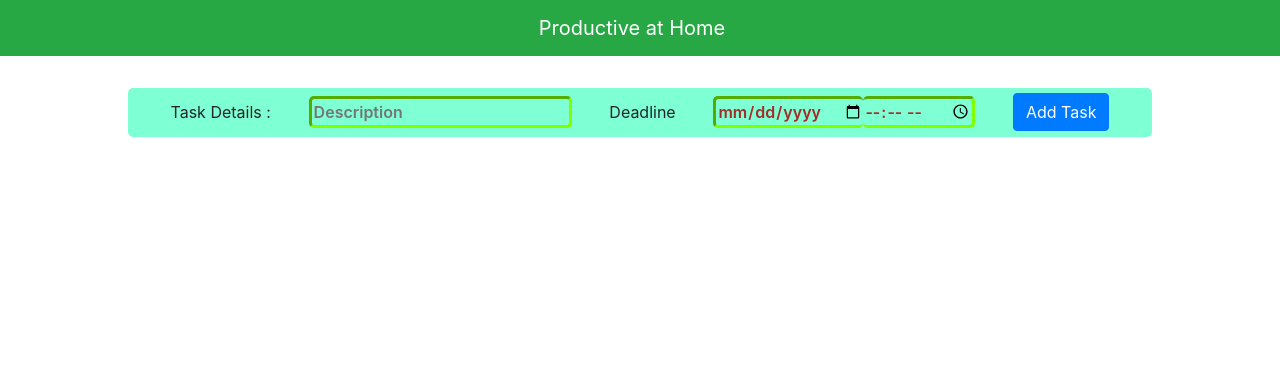
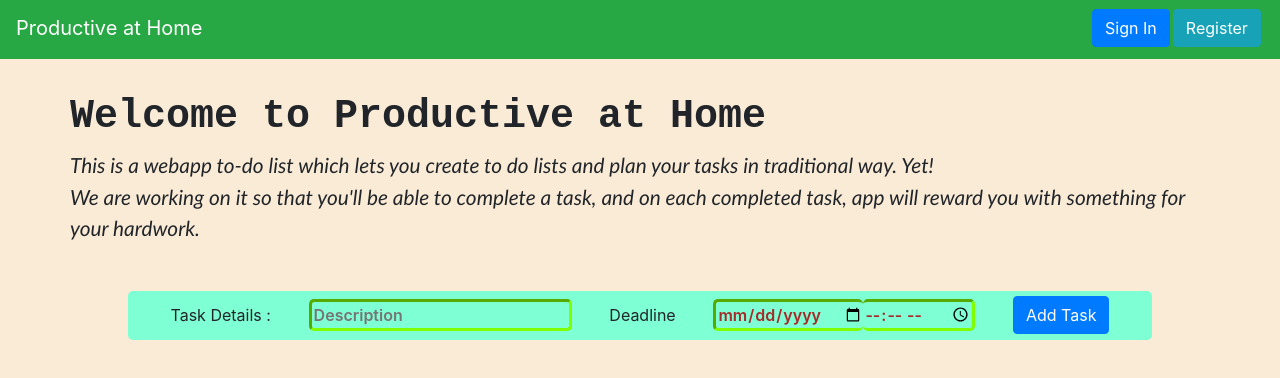
Before and after one commit to UsmanAhmadSaeed/Productive-At-Home, a React (Create React App) app: page / in a window 1280 px wide. Shown: the top 378 px of the page. Built offline with nearby package versions, Linux system fonts and the light colour scheme; no server answers; the database is empty.

Commit message:
trying new additions

```diff
--- a/package.json
+++ b/package.json
@@ -11,6 +11,7 @@
     "react": "^16.13.1",
     "react-bootstrap": "^1.0.1",
     "react-dom": "^16.13.1",
+    "react-router-dom": "^5.2.0",
     "react-scripts": "3.4.1"
   },
   "scripts": {
--- a/src/App.js
+++ b/src/App.js
@@ -1,15 +1,35 @@
 import React, { Component } from 'react';
+import { BrowserRouter as Router, Route } from 'react-router-dom';
 import Navbar from "./components/Navbar"
 import NewTask from "./components/NewTask"
 import ToDoList from "./components/ToDoList"
 import config from "./config"
 import './App.css';
 
+import LandingPage from './components/Landing';
+import Register from './components/Register';
+import SignInPage from './components/Signin';
+// import PasswordForgetPage from './components/PasswordForget';
+// import HomePage from './components/Home';
+// import AccountPage from './components/Account';
+// import AdminPage from './components/Admin';
+
+import * as ROUTES from './constants/routes';
+
 class App extends Component {
   render(){
       return (
       <div className="App">
-        <Navbar />
+        <Router>
+          <Navbar />
+          <Route exact path={ROUTES.LANDING} component={LandingPage} />
+          <Route path={ROUTES.REGISTER} component={Register} />
+          <Route path={ROUTES.SIGN_IN} component={SignInPage} />
+          {/* <Route path={ROUTES.PASSWORD_FORGET} component={PasswordForgetPage} />
+          <Route path={ROUTES.HOME} component={HomePage} />
+          <Route path={ROUTES.ACCOUNT} component={AccountPage} />
+          <Route path={ROUTES.ADMIN} component={AdminPage} /> */}
+        </Router>
         <NewTask />
         <ToDoList />
       </div>
--- /dev/null
+++ b/src/components/Landing.js
@@ -0,0 +1,20 @@
+import React, { Component } from "react";
+
+class Landing extends Component {
+  render() {
+    return (
+      <div className="container valign-wrapper">
+        <div className="row">
+          <h1 className="landingH1">Welcome to Productive at Home</h1>
+          <p className="landingDescription">
+            This is a webapp to-do list which lets you create to do lists and plan your tasks in traditional way. Yet!
+            <br />
+            We are working on it so that you'll be able to complete a task, and on each completed task, app will reward you with something for your hardwork.
+          </p>
+        </div>
+      </div>
+    );
+  }
+}
+
+export default Landing;
--- a/src/components/Navbar.js
+++ b/src/components/Navbar.js
@@ -1,11 +1,18 @@
 import React, {Component} from "react"
+import { Link } from 'react-router-dom';
+
+import * as ROUTES from '../constants/routes';
 
 class Navbar extends Component {
     render(){
         return(
         <nav className="navbar navbar-fixed-top navbar-expand-lg bg-success">
-            <div className="navbar-header mx-auto">
-                <a className="navbar-brand text-white" href="./">Productive at Home</a>
+            <div className="navbar-header">
+                <Link to={ROUTES.HOME} className="navbar-brand navbar-left text-white">Productive at Home</Link>
+            </div>
+            <div className="navbar-right">
+                <Link to={ROUTES.SIGN_IN} className="btn btn-primary">Sign In</Link>
+                <Link to={ROUTES.REGISTER} className="btn btn-info">Register</Link>
             </div>
         </nav>
         );
--- /dev/null
+++ b/src/components/Register.js
@@ -0,0 +1,78 @@
+import React, { Component } from "react";
+import { Link } from "react-router-dom";
+
+class Register extends Component {
+  render() {
+    return (
+      <div className="authForm">
+        <div style={{ marginTop: "8rem" }} className="row">
+          <div className="col s8">
+            <Link style={{ marginBottom: "2rem" }} to="/" className="btn-flat waves-effect">
+              <i className="material-icons left">keyboard_backspace</i> Back to
+              home
+            </Link>
+            <div className="col s12" style={{ paddingLeft: "11.250px" }}>
+              <h4>
+                <b>Register</b> below
+              </h4>
+              <p className="grey-text text-darken-1">
+                Already have an account? <Link to="/signin">Sign in</Link>
+              </p>
+            </div>
+            <form noValidate>
+              <div className="input-field col s12">
+                <input
+                  id="name"
+                  type="text"
+
+                />
+                <label htmlFor="name">Name</label>
+                <span className="red-text"></span>
+              </div>
+              <div className="input-field col s12">
+                <input
+                  id="email"
+                  type="email"
+                />
+                <label htmlFor="email">Email</label>
+                <span className="red-text"></span>
+              </div>
+              <div className="input-field col s12">
+                <input
+                  id="password"
+                  type="password"
+                />
+                <label htmlFor="password">Password</label>
+                <span className="red-text"></span>
+              </div>
+              <div className="input-field col s12">
+                <input
+                  id="password2"
+                  type="password"
+                />
+                <label htmlFor="password2">Confirm Password</label>
+                <span className="red-text"></span>
+              </div>
+              <div className="col s12" style={{ paddingLeft: "11.250px" }}>
+                <button
+                  style={{
+                    width: "150px",
+                    borderRadius: "3px",
+                    letterSpacing: "1.5px",
+                    marginTop: "1rem"
+                  }}
+                  type="submit"
+                  className="btn btn-large waves-effect waves-light hoverable blue accent-3"
+                >
+                  Sign up
+                </button>
+              </div>
+            </form>
+          </div>
+        </div>
+      </div>
+    );
+  }
+}
+
+export default Register
--- /dev/null
+++ b/src/components/Signin.js
@@ -0,0 +1,58 @@
+import React, { Component } from "react";
+import { Link } from "react-router-dom";
+
+class Signin extends Component {
+  render() {
+    return (
+      <div className="authForm">
+        <div style={{ marginTop: "4rem" }} className="row">
+          <div className="col-sx-8">
+            <Link style={{ marginTop: "8rem" }} to="/" className="btn-flat">
+              Back to home
+            </Link>
+            <div className="col-sx-12" style={{ paddingLeft: "11.250px" }}>
+              <h4>
+                <b>Sign in</b> below
+              </h4>
+              <p className="grey-text text-darken-1">
+                Don't have an account? <Link to="/register">Register</Link>
+              </p>
+            </div>
+            <form noValidate>
+              <div className="input-field col-xs-12">
+                <label htmlFor="email">Email</label>
+                <input
+                  id="email"
+                  type="email"
+                />
+              </div>
+              <div className="input-field col-xs-12">
+                <label htmlFor="password">Password</label>
+                <input
+                  id="password"
+                  type="password"
+                />
+              </div>
+              <div className="col-sx-12" style={{ paddingLeft: "11.250px" }}>
+                <button
+                  style={{
+                    width: "150px",
+                    borderRadius: "3px",
+                    letterSpacing: "1.5px",
+                    marginTop: "1rem"
+                  }}
+                  type="submit"
+                  className="btn btn-large btn-primary waves-effect waves-light hoverable blue accent-3"
+                >
+                  Sign in
+                </button>
+              </div>
+            </form>
+          </div>
+        </div>
+      </div>
+    );
+  }
+}
+
+export default Signin
--- /dev/null
+++ b/src/constants/routes.js
@@ -0,0 +1,7 @@
+export const LANDING = '/';
+export const REGISTER = '/Register';
+export const SIGN_IN = '/signin';
+export const HOME = '/home';
+export const ACCOUNT = '/account';
+export const ADMIN = '/admin';
+export const PASSWORD_FORGET = '/pw-forget';
--- a/src/index.css
+++ b/src/index.css
@@ -1,4 +1,7 @@
-/* .navbar{
+body{
+    background:antiquewhite;
+}
+.navbar{
     display: flex;
     flex-flow: row wrap;
     justify-content: space-between;
@@ -7,16 +10,28 @@
     padding-bottom:.7em;
     color: aliceblue;
 }
-.mx-auto > .navbar-item{
-    margin:auto 1em;
+.navbar-right>.btn{
+    margin-right: .2em;
 }
-.navbar-right > .navbar-item:first-of-type{
-    margin: auto 1em;
+.landingH1{
+    margin-top: 3%;
+    font-family: monospace;
+    font-weight: 700;
 }
-.navbar-item > a{
-    text-decoration: none;
-    color: aliceblue;
-} */
+.landingDescription{
+    font-family: 'Trebuchet MS', 'Lucida Sans Unicode', 'Lucida Grande', 'Lucida Sans', Arial, sans-serif;
+    font-size: 1.3em;
+    font-style: oblique;
+}
+.authForm{
+    width: inherit;
+    display: flex;
+    flex-flow: column wrap;
+    justify-content: center;
+    align-items: center;
+    margin: auto 4em;
+    padding: auto;
+}
 #newTask, #item{
     display: flex;
     flex-flow: row wrap;
```
Also changed, not shown: src/constants/roles.js (added), 1 other file (tests, documents, lock files or other folders).
